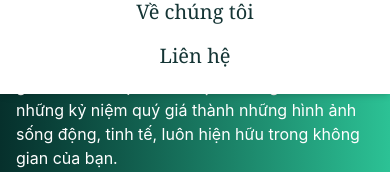
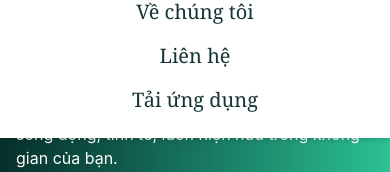
Before and after one commit to hthaitai/motion-web, a React (Vite) app: page / in a window 390 px wide. Both pictures are taken after a click on the button 308 px from the left and 29 px from the top of the page. Shown: the part 130-302 px from the top of the page. Built offline with nearby package versions, Linux system fonts and the light colour scheme.

Commit message:
fix download mobile

```diff
--- a/src/components/Navbar.jsx
+++ b/src/components/Navbar.jsx
@@ -109,6 +109,13 @@ function Navbar() {
         >
           {t("Contact")}
         </a>
+        <a
+          href="/download"
+          className="text-[#153535] font-serif text-xl hover:underline py-2"
+          onClick={() => setMenuOpen(false)}
+        >
+          {t("Download App")}
+        </a>
       </div>
     </nav>
   );
```
